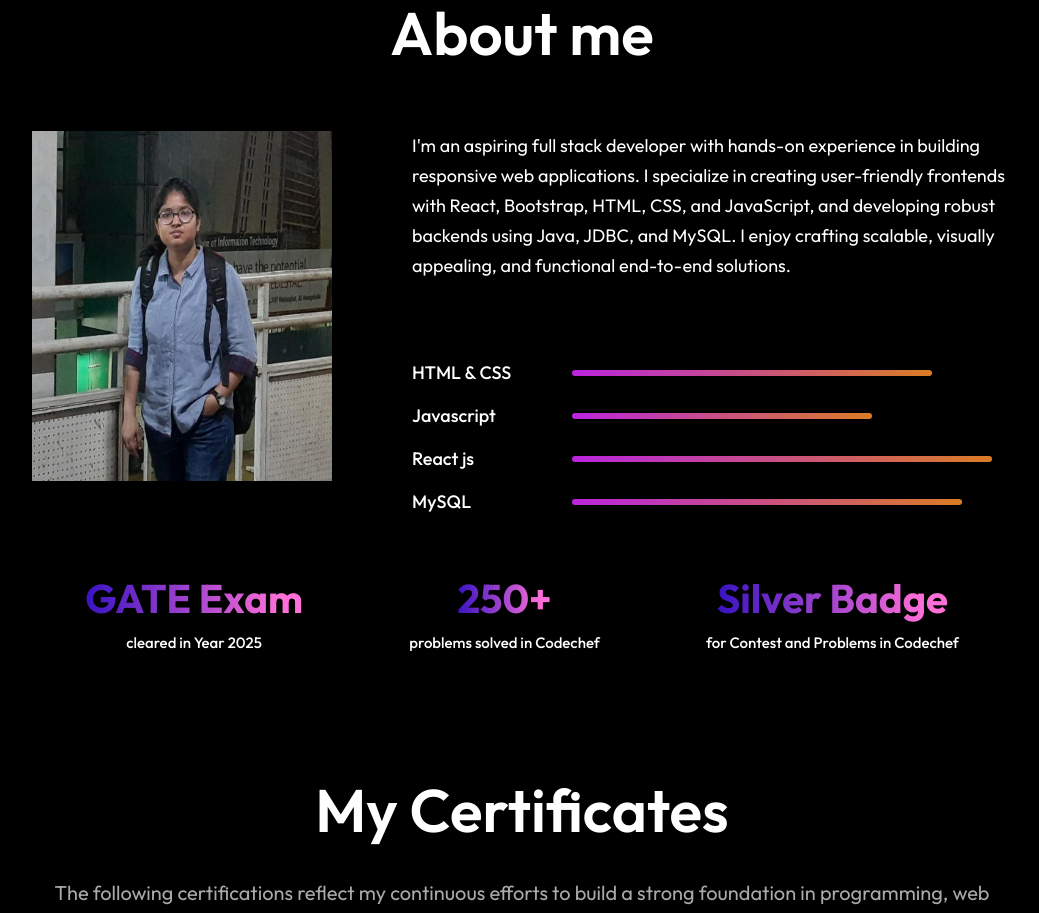
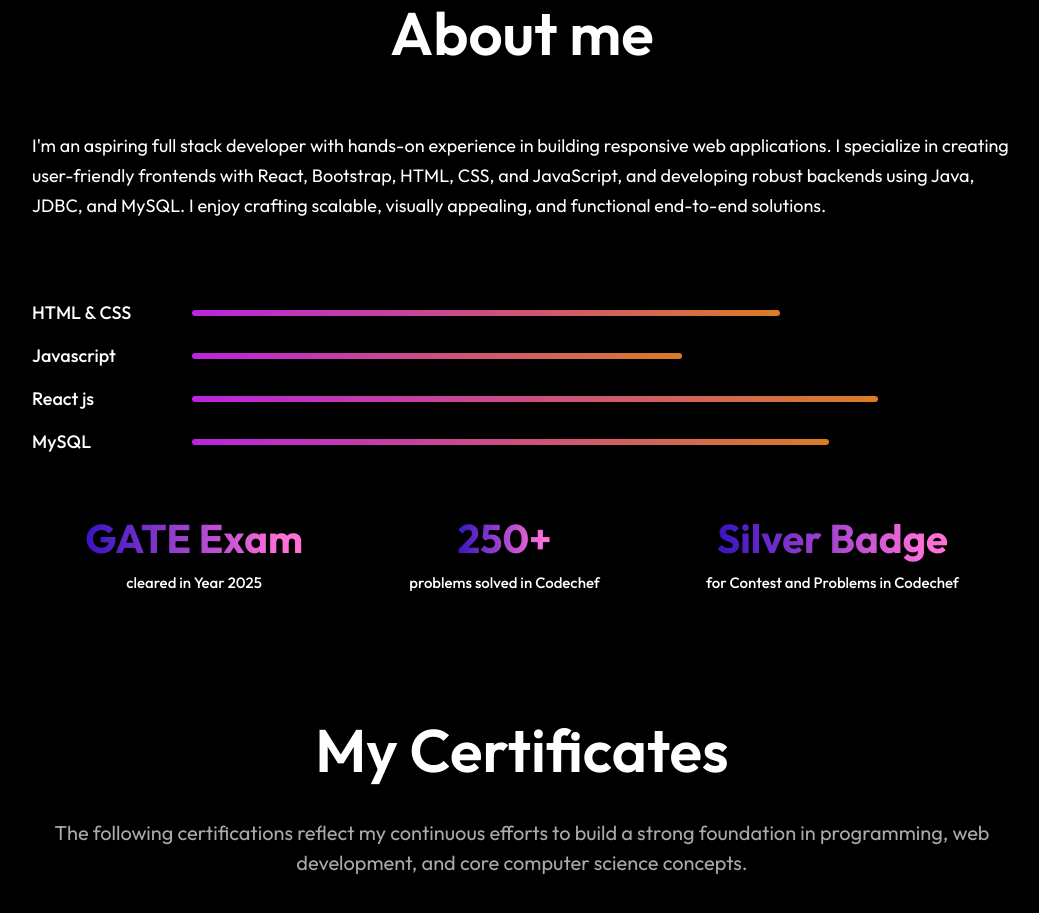
Before and after one commit to riyasingh49/Portfolio, a React (Vite) app: page / in a window 1280 px wide. Shown: the part 880-1793 px from the top of the page, without its empty margins (118-1157 px from the left). Built offline with nearby package versions, Linux system fonts and the light colour scheme; the HTML template or start-up script is replaced by a standard one.

Commit message:
about changed

```diff
--- a/src/components/About/About.css
+++ b/src/components/About/About.css
@@ -18,10 +18,10 @@
   display: flex;
   gap: 80px;
 }
-.about-left img {
+/* .about-left img {
   width: 300px;
   height: 350px;
-}
+} */
 .about-right {
   display: flex;
   flex-direction: column;
--- a/src/components/About/About.jsx
+++ b/src/components/About/About.jsx
@@ -9,9 +9,9 @@ const About = () => {
         <h1>About me</h1>
       </div>
       <div className="about-sections">
-        <div className="about-left">
+        {/* <div className="about-left">
           <img src={Riya} alt="" />
-        </div>
+        </div> */}
         <div className="about-right">
           <div className="about-para">
             <p>
```
